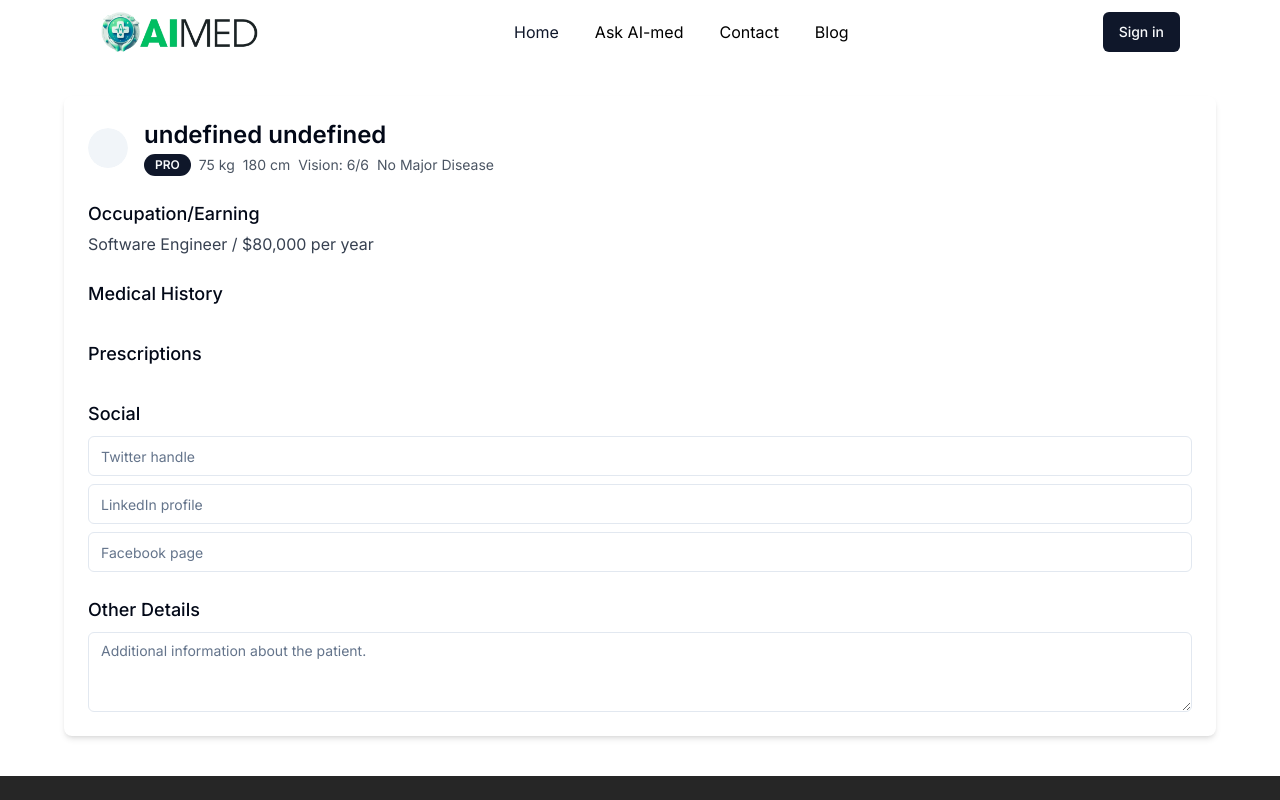
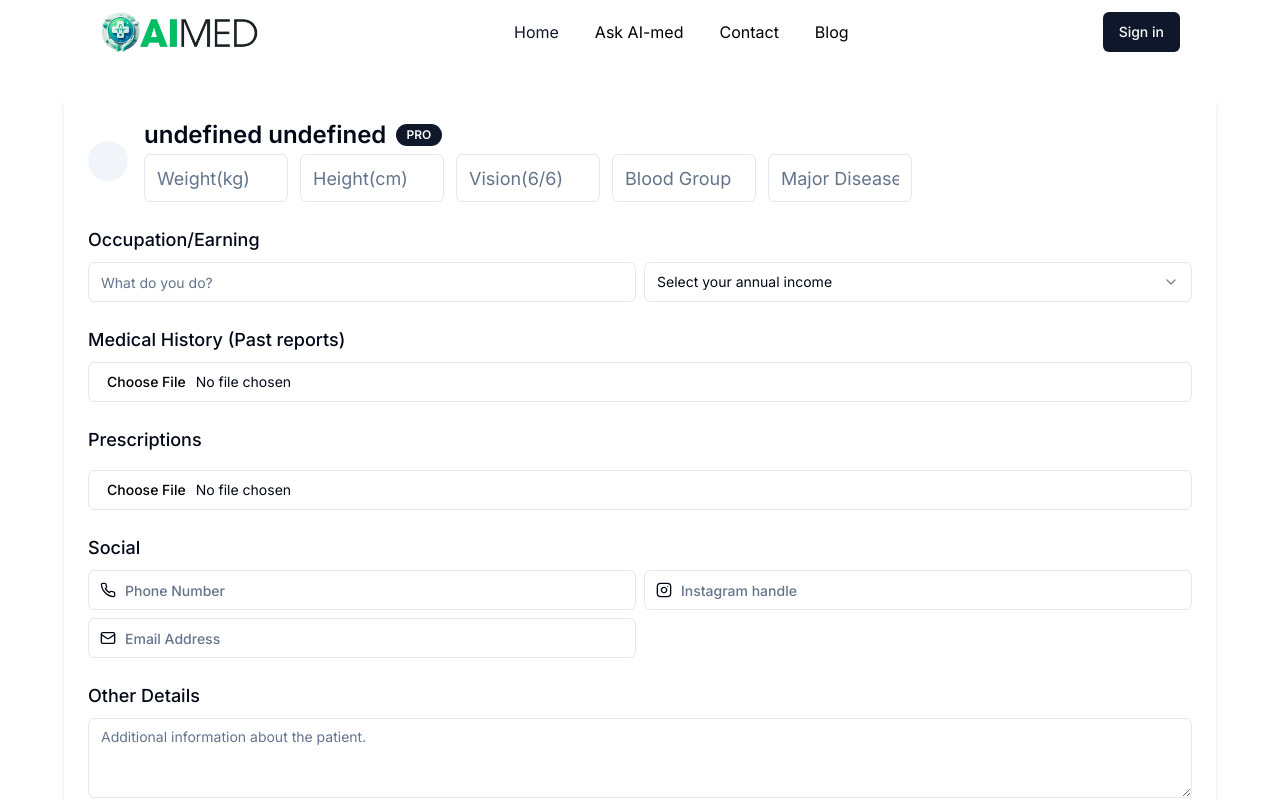
Before and after one commit to Chiragsinghal24/aimed-next, a Next.js app: page /profile in a window 1280 px wide. Shown: the top 800 px of the page. Built offline with nearby package versions, Linux system fonts and the light colour scheme; no server answers.

Commit message:
added user profile form

```diff
--- /dev/null
+++ b/components/ui/label.tsx
@@ -0,0 +1,26 @@
+"use client"
+
+import * as React from "react"
+import * as LabelPrimitive from "@radix-ui/react-label"
+import { cva, type VariantProps } from "class-variance-authority"
+
+import { cn } from "@/lib/utils"
+
+const labelVariants = cva(
+  "text-sm font-medium leading-none peer-disabled:cursor-not-allowed peer-disabled:opacity-70"
+)
+
+const Label = React.forwardRef<
+  React.ElementRef<typeof LabelPrimitive.Root>,
+  React.ComponentPropsWithoutRef<typeof LabelPrimitive.Root> &
+    VariantProps<typeof labelVariants>
+>(({ className, ...props }, ref) => (
+  <LabelPrimitive.Root
+    ref={ref}
+    className={cn(labelVariants(), className)}
+    {...props}
+  />
+))
+Label.displayName = LabelPrimitive.Root.displayName
+
+export { Label }
--- /dev/null
+++ b/components/ui/select.tsx
@@ -0,0 +1,160 @@
+"use client"
+
+import * as React from "react"
+import * as SelectPrimitive from "@radix-ui/react-select"
+import { Check, ChevronDown, ChevronUp } from "lucide-react"
+
+import { cn } from "@/lib/utils"
+
+const Select = SelectPrimitive.Root
+
+const SelectGroup = SelectPrimitive.Group
+
+const SelectValue = SelectPrimitive.Value
+
+const SelectTrigger = React.forwardRef<
+  React.ElementRef<typeof SelectPrimitive.Trigger>,
+  React.ComponentPropsWithoutRef<typeof SelectPrimitive.Trigger>
+>(({ className, children, ...props }, ref) => (
+  <SelectPrimitive.Trigger
+    ref={ref}
+    className={cn(
+      "flex h-10 w-full items-center justify-between rounded-md border border-input bg-background px-3 py-2 text-sm ring-offset-background placeholder:text-muted-foreground focus:outline-none focus:ring-2 focus:ring-ring focus:ring-offset-2 disabled:cursor-not-allowed disabled:opacity-50 [&>span]:line-clamp-1",
+      className
+    )}
+    {...props}
+  >
+    {children}
+    <SelectPrimitive.Icon asChild>
+      <ChevronDown className="h-4 w-4 opacity-50" />
+    </SelectPrimitive.Icon>
+  </SelectPrimitive.Trigger>
+))
+SelectTrigger.displayName = SelectPrimitive.Trigger.displayName
+
+const SelectScrollUpButton = React.forwardRef<
+  React.ElementRef<typeof SelectPrimitive.ScrollUpButton>,
+  React.ComponentPropsWithoutRef<typeof SelectPrimitive.ScrollUpButton>
+>(({ className, ...props }, ref) => (
+  <SelectPrimitive.ScrollUpButton
+    ref={ref}
+    className={cn(
+      "flex cursor-default items-center justify-center py-1",
+      className
+    )}
+    {...props}
+  >
+    <ChevronUp className="h-4 w-4" />
+  </SelectPrimitive.ScrollUpButton>
+))
+SelectScrollUpButton.displayName = SelectPrimitive.ScrollUpButton.displayName
+
+const SelectScrollDownButton = React.forwardRef<
+  React.ElementRef<typeof SelectPrimitive.ScrollDownButton>,
+  React.ComponentPropsWithoutRef<typeof SelectPrimitive.ScrollDownButton>
+>(({ className, ...props }, ref) => (
+  <SelectPrimitive.ScrollDownButton
+    ref={ref}
+    className={cn(
+      "flex cursor-default items-center justify-center py-1",
+      className
+    )}
+    {...props}
+  >
+    <ChevronDown className="h-4 w-4" />
+  </SelectPrimitive.ScrollDownButton>
+))
+SelectScrollDownButton.displayName =
+  SelectPrimitive.ScrollDownButton.displayName
+
+const SelectContent = React.forwardRef<
+  React.ElementRef<typeof SelectPrimitive.Content>,
+  React.ComponentPropsWithoutRef<typeof SelectPrimitive.Content>
+>(({ className, children, position = "popper", ...props }, ref) => (
+  <SelectPrimitive.Portal>
+    <SelectPrimitive.Content
+      ref={ref}
+      className={cn(
+        "relative z-50 max-h-96 min-w-[8rem] overflow-hidden rounded-md border bg-popover text-popover-foreground shadow-md data-[state=open]:animate-in data-[state=closed]:animate-out data-[state=closed]:fade-out-0 data-[state=open]:fade-in-0 data-[state=closed]:zoom-out-95 data-[state=open]:zoom-in-95 data-[side=bottom]:slide-in-from-top-2 data-[side=left]:slide-in-from-right-2 data-[side=right]:slide-in-from-left-2 data-[side=top]:slide-in-from-bottom-2",
+        position === "popper" &&
+          "data-[side=bottom]:translate-y-1 data-[side=left]:-translate-x-1 data-[side=right]:translate-x-1 data-[side=top]:-translate-y-1",
+        className
+      )}
+      position={position}
+      {...props}
+    >
+      <SelectScrollUpButton />
+      <SelectPrimitive.Viewport
+        className={cn(
+          "p-1",
+          position === "popper" &&
+            "h-[var(--radix-select-trigger-height)] w-full min-w-[var(--radix-select-trigger-width)]"
+        )}
+      >
+        {children}
+      </SelectPrimitive.Viewport>
+      <SelectScrollDownButton />
+    </SelectPrimitive.Content>
+  </SelectPrimitive.Portal>
+))
+SelectContent.displayName = SelectPrimitive.Content.displayName
+
+const SelectLabel = React.forwardRef<
+  React.ElementRef<typeof SelectPrimitive.Label>,
+  React.ComponentPropsWithoutRef<typeof SelectPrimitive.Label>
+>(({ className, ...props }, ref) => (
+  <SelectPrimitive.Label
+    ref={ref}
+    className={cn("py-1.5 pl-8 pr-2 text-sm font-semibold", className)}
+    {...props}
+  />
+))
+SelectLabel.displayName = SelectPrimitive.Label.displayName
+
+const SelectItem = React.forwardRef<
+  React.ElementRef<typeof SelectPrimitive.Item>,
+  React.ComponentPropsWithoutRef<typeof SelectPrimitive.Item>
+>(({ className, children, ...props }, ref) => (
+  <SelectPrimitive.Item
+    ref={ref}
+    className={cn(
+      "relative flex w-full cursor-default select-none items-center rounded-sm py-1.5 pl-8 pr-2 text-sm outline-none focus:bg-accent focus:text-accent-foreground data-[disabled]:pointer-events-none data-[disabled]:opacity-50",
+      className
+    )}
+    {...props}
+  >
+    <span className="absolute left-2 flex h-3.5 w-3.5 items-center justify-center">
+      <SelectPrimitive.ItemIndicator>
+        <Check className="h-4 w-4" />
+      </SelectPrimitive.ItemIndicator>
+    </span>
+
+    <SelectPrimitive.ItemText>{children}</SelectPrimitive.ItemText>
+  </SelectPrimitive.Item>
+))
+SelectItem.displayName = SelectPrimitive.Item.displayName
+
+const SelectSeparator = React.forwardRef<
+  React.ElementRef<typeof SelectPrimitive.Separator>,
+  React.ComponentPropsWithoutRef<typeof SelectPrimitive.Separator>
+>(({ className, ...props }, ref) => (
+  <SelectPrimitive.Separator
+    ref={ref}
+    className={cn("-mx-1 my-1 h-px bg-muted", className)}
+    {...props}
+  />
+))
+SelectSeparator.displayName = SelectPrimitive.Separator.displayName
+
+export {
+  Select,
+  SelectGroup,
+  SelectValue,
+  SelectTrigger,
+  SelectContent,
+  SelectLabel,
+  SelectItem,
+  SelectSeparator,
+  SelectScrollUpButton,
+  SelectScrollDownButton,
+}
--- a/components/user-profile.tsx
+++ b/components/user-profile.tsx
@@ -3,54 +3,127 @@
 import { Badge } from "@/components/ui/badge";
 import { Input } from "@/components/ui/input";
 import { Textarea } from "@/components/ui/textarea";
-import { useUser } from '@clerk/nextjs';
+import { useUser } from "@clerk/nextjs";
+import {
+  Select,
+  SelectContent,
+  SelectGroup,
+  SelectItem,
+  SelectLabel,
+  SelectTrigger,
+  SelectValue,
+} from "@/components/ui/select";
+import { Instagram, Mail, Phone } from "lucide-react";
+import { Label } from "./ui/label";
+import { Button } from "./ui/button";
 
 export function UserProfile() {
-  const {user} = useUser();
+  const { user } = useUser();
   return (
     <form className="max-w-6xl w-full pt-18 mt-24 mx-auto my-10 p-6 bg-white rounded-lg shadow-md">
       <div className="flex items-center space-x-4">
         <Avatar>
           <AvatarImage alt="Profile Picture" src={user?.imageUrl} />
-          <AvatarFallback>{user?.firstName ? (user?.firstName?.[0]+user?.lastName?.[0]): ''}</AvatarFallback>
+          <AvatarFallback>
+            {user?.firstName ? user?.firstName?.[0] + user?.lastName?.[0] : ""}
+          </AvatarFallback>
         </Avatar>
         <div className="flex-1">
-          <h1 className="text-2xl font-semibold leading-tight">{user?.firstName + ' ' + user?.lastName}</h1>
-          <div className="mt-1 flex flex-wrap items-center text-sm text-gray-600">
-            <Badge className="mr-2">
-              PRO
-            </Badge>
-            <span className="mr-2">75 kg</span>
-            <span className="mr-2">180 cm</span>
-            <span className="mr-2">Vision: 6/6</span>
-            <span>No Major Disease</span>
+          <h1 className="text-2xl w-fit relative font-semibold leading-tight">
+            {user?.firstName + " " + user?.lastName}
+            <Badge className="absolute top-1 -right-14">PRO</Badge>
+          </h1>
+          <div className="mt-1 flex flex-wrap gap-x-3 items-center text-sm text-gray-600">
+            <Input
+              type="number"
+              className="max-w-36 h-12 text-lg"
+              placeholder="Weight(kg)"
+            />
+            <Input
+              type="number"
+              className="max-w-36 h-12 text-lg"
+              placeholder="Height(cm)"
+            />
+            <Input
+              className="max-w-36 h-12 text-lg"
+              placeholder="Vision(6/6)"
+              pattern="[0-9]{1,2}/[0-9]{1,2}"
+              title="Enter in the format 6/6"
+            />
+            <Input
+              className="max-w-36 h-12 text-lg"
+              placeholder="Blood Group"
+              pattern="^(A|B|AB|O)[+-]$"
+            />
+            <Input
+              className="max-w-36 h-12 text-lg"
+              placeholder="Major Disease"
+            />
           </div>
         </div>
       </div>
-      <div className="mt-6">
+      <div className="mt-6 space-y-2">
         <h2 className="text-lg font-medium">Occupation/Earning</h2>
-        <p className="mt-1 text-gray-700">Software Engineer / $80,000 per year</p>
+        <div className="grid md:grid-cols-2 gap-2">
+          <Input className="text-gray-700" placeholder="What do you do?" />
+          <Select>
+            <SelectTrigger>
+              <SelectValue placeholder="Select your annual income" />
+            </SelectTrigger>
+            <SelectContent>
+              <SelectGroup>
+                <SelectItem value="lt_3l">Less than Rs. 3,00,000</SelectItem>
+                <SelectItem value="bw_3l_5l">
+                  Rs. 3,00,000 - Rs. 5,00,000
+                </SelectItem>
+                <SelectItem value="bw_5l_10l">
+                  Rs. 5,00,000 - Rs. 10,00,000
+                </SelectItem>
+                <SelectItem value="gt_10l">More than Rs. 10,00,000</SelectItem>
+              </SelectGroup>
+            </SelectContent>
+          </Select>
+        </div>
       </div>
       <div className="mt-6">
-        <h2 className="text-lg font-medium">Medical History</h2>
-        <div className="mt-2 grid grid-cols-3 gap-4" />
+        <h2 className="text-lg font-medium">Medical History (Past reports)</h2>
+        <Input className="mt-2" type="file" accept="image/*" />
+        {/* already uploaded files will come here */}
       </div>
       <div className="mt-6">
         <h2 className="text-lg font-medium">Prescriptions</h2>
         <div className="mt-2 grid grid-cols-2 gap-4" />
+        <Input className="mt-2" type="file" accept="image/*" />
       </div>
       <div className="mt-6">
         <h2 className="text-lg font-medium">Social</h2>
-        <div className="mt-2 space-y-2">
-          <Input placeholder="Twitter handle" />
-          <Input placeholder="LinkedIn profile" />
-          <Input placeholder="Facebook page" />
+        <div className="mt-2 grid grid-cols-2 gap-2">
+          <Label className="relative">
+            <Phone className="absolute mt-3 left-3" size={16} />
+            <Input placeholder="Phone Number" className="pl-9" />
+          </Label>
+          <Label className="relative">
+            <Instagram className="absolute mt-3 left-3" size={16} />
+            <Input placeholder="Instagram handle" className="pl-9"
+              pattern="^@?[a-zA-Z0-9._]{1,30}$"
+            />
+          </Label>
+          <Label className="relative">
+            <Mail className="absolute mt-3 left-3" size={16} />
+            <Input type="email" placeholder="Email Address" className="pl-9" />
+          </Label>
         </div>
       </div>
       <div className="mt-6">
         <h2 className="text-lg font-medium">Other Details</h2>
-        <Textarea className="mt-2" placeholder="Additional information about the patient." />
+        <Textarea
+          className="mt-2"
+          placeholder="Additional information about the patient."
+        />
+      </div>
+      <div className="mt-6">
+        <Button className="btn btn-primary">Update</Button>
       </div>
     </form>
-  )
+  );
 }
--- a/package.json
+++ b/package.json
@@ -12,6 +12,8 @@
     "@clerk/nextjs": "^4.29.9",
     "@huggingface/inference": "^2.6.6",
     "@radix-ui/react-avatar": "^1.0.4",
+    "@radix-ui/react-label": "^2.0.2",
+    "@radix-ui/react-select": "^2.0.0",
     "@radix-ui/react-slot": "^1.0.2",
     "ai": "^3.0.13",
     "appwrite": "^14.0.0",
```
Also changed, not shown: 1 other file (tests, documents, lock files or other folders).
